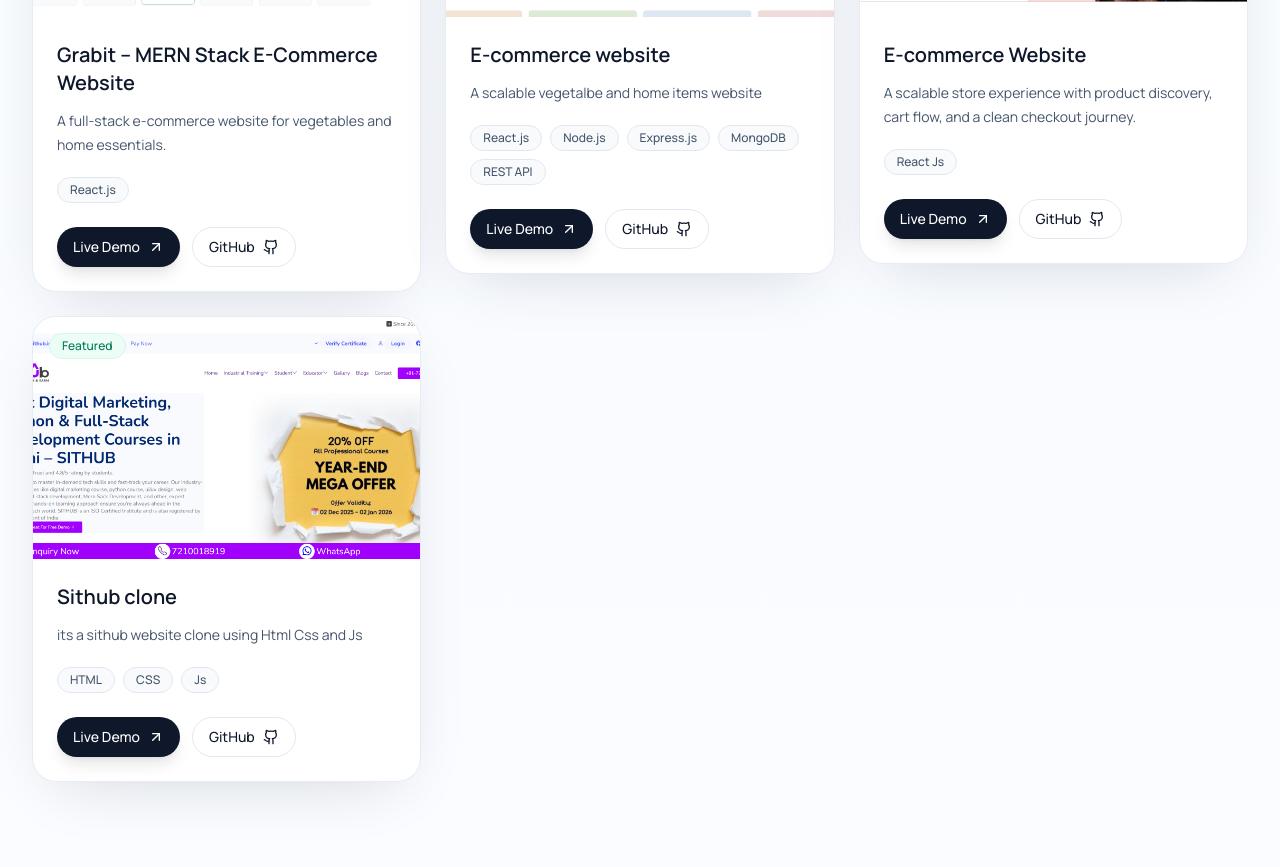
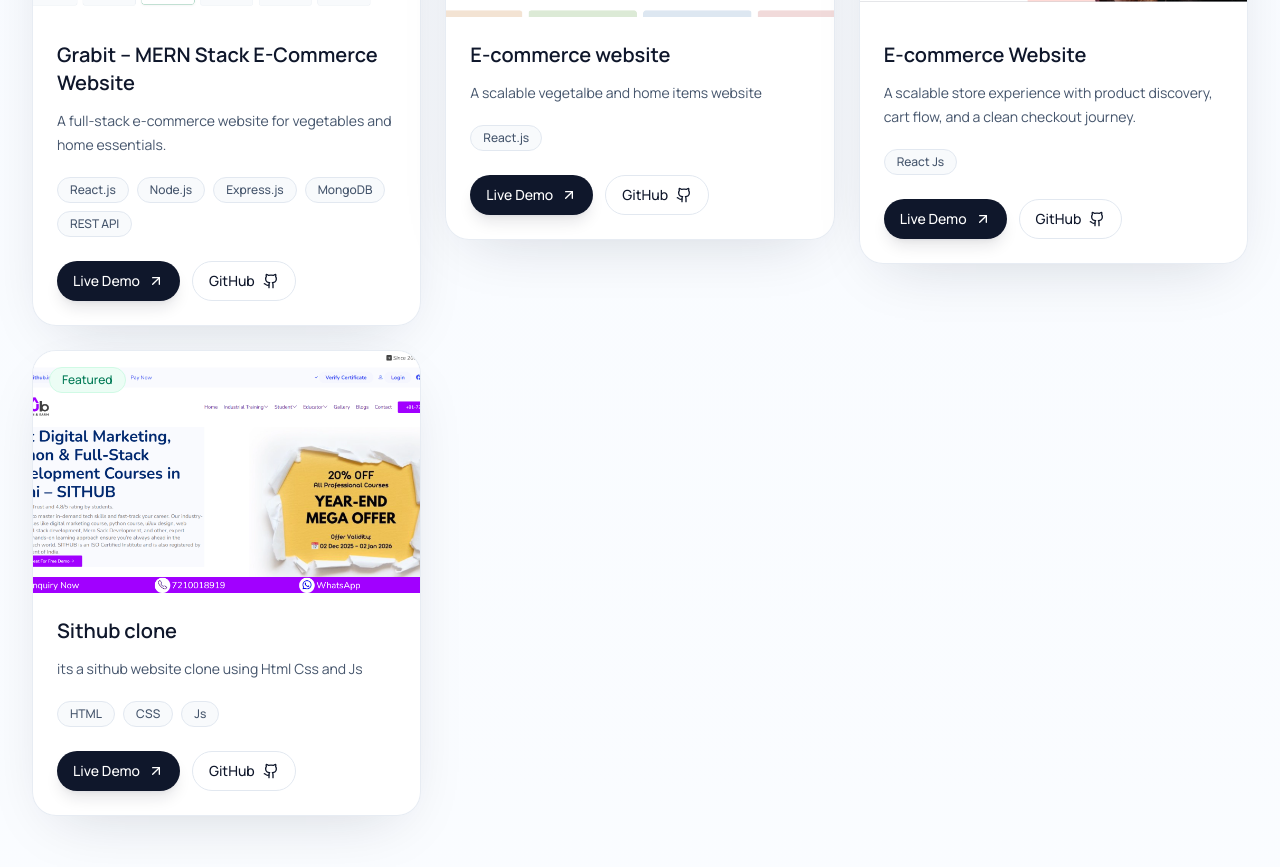
Before and after one commit to RakeshDev2003/rakesh-dev-portfolio, a Next.js app: page / in a window 1280 px wide. Shown: the part 3280-4147 px from the top of the page. Built offline with nearby package versions, Linux system fonts and the light colour scheme.

Commit message:
Update tech stack for portfolio projects

```diff
--- a/src/data/portfolio.js
+++ b/src/data/portfolio.js
@@ -147,7 +147,7 @@ export const portfolioData = {
         title: "Grabit – MERN Stack E-Commerce Website",
         description:
           "A full-stack e-commerce website for vegetables and home essentials.",
-        tech: ["React.js"],
+        tech: ["React.js","Node.js","Express.js","MongoDB","REST API"],
         image: "/images/Screenshot 2026-09-06 174409.png",
         live: "https://grabit-mern-stack.vercel.app/",
         github: "https://github.com/RakeshDev2003/Grabit-mern-stack",
@@ -157,7 +157,7 @@ export const portfolioData = {
         title: "E-commerce website ",
         description:
           "A scalable vegetalbe and home items website ",
-        tech: ["React.js","Node.js","Express.js","MongoDB","REST API" ],
+        tech: ["React.js"],
         image: "/images/Screenshot 2026-04-27 221141.png",
         live: "https://borobazar-by-rakesh.vercel.app/",
         github: "https://github.com/RakeshDev2003/BoroBazar-by-Rakesh",
```
